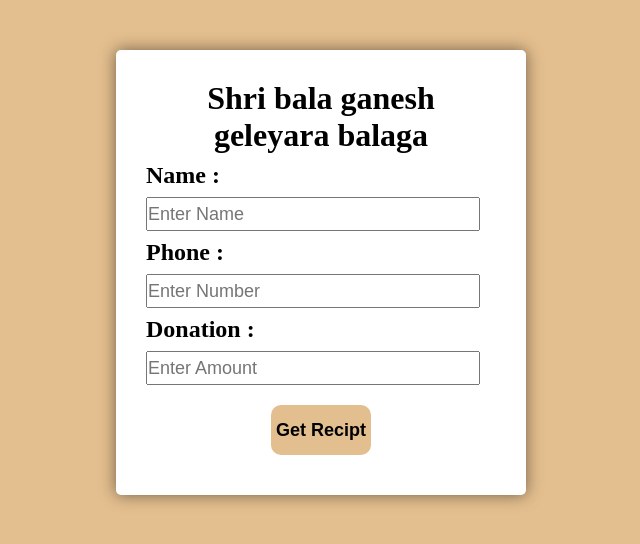
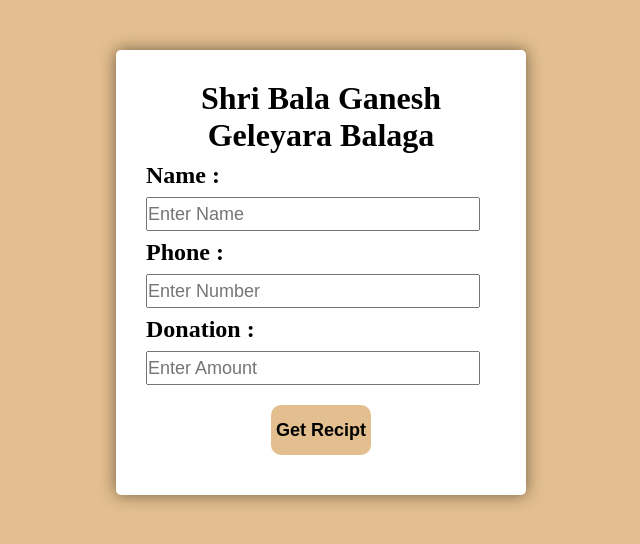
Before and after one commit to Sharan-0-dot/Donation-form, a plain HTML site: page index.html in a window 1280 px wide. Shown: the whole page, without its empty margins (319-959 px from the left). Drawn offline with Linux system fonts and the light colour scheme.

Commit message:
modified heading

```diff
--- a/index.html
+++ b/index.html
@@ -9,8 +9,8 @@
 <body>
     <div id="container">
         <div id="balaga">
-            <h1>Shri bala ganesh</h1>
-            <h1>geleyara balaga</h1>
+            <h1>Shri Bala Ganesh</h1>
+            <h1>Geleyara Balaga</h1>
         </div>
         <h2>Name : </h2>
         <input type="text" placeholder="Enter Name" id="name">
```
